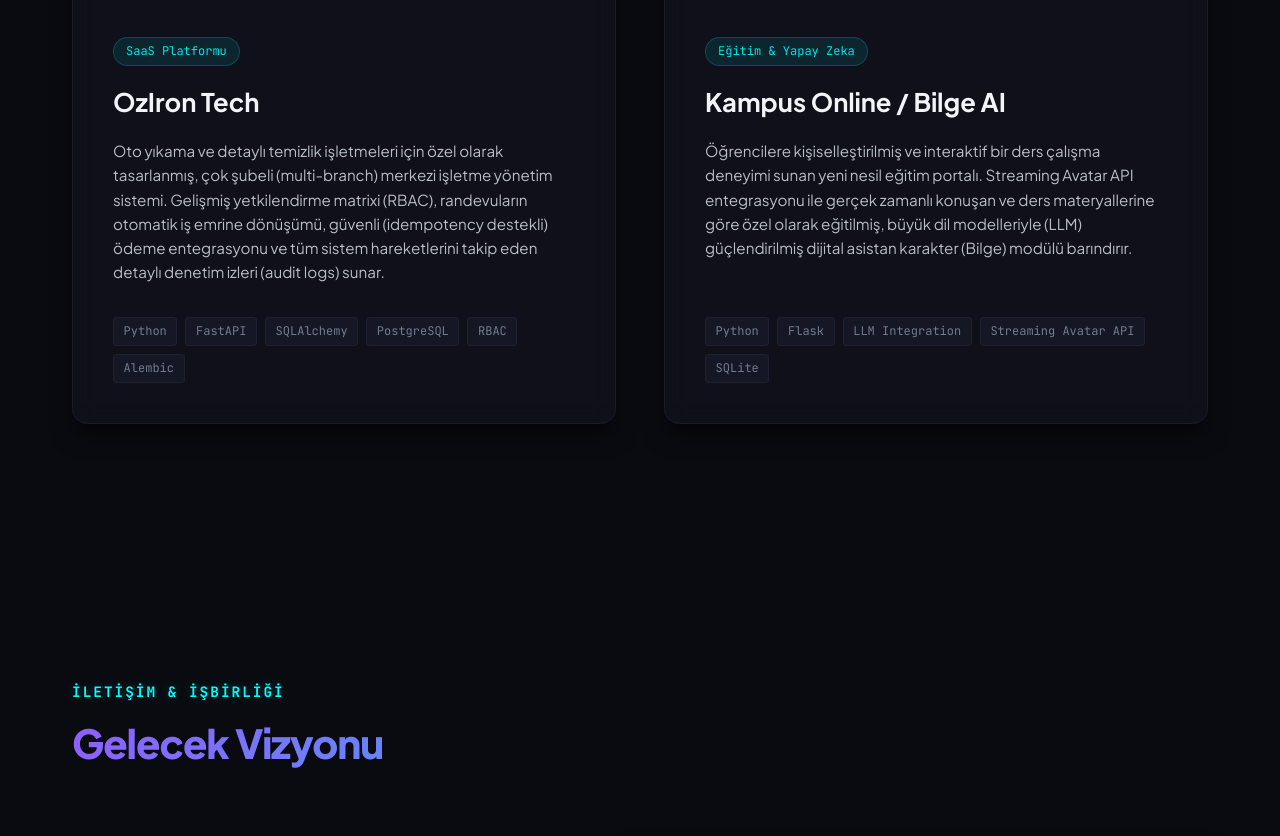
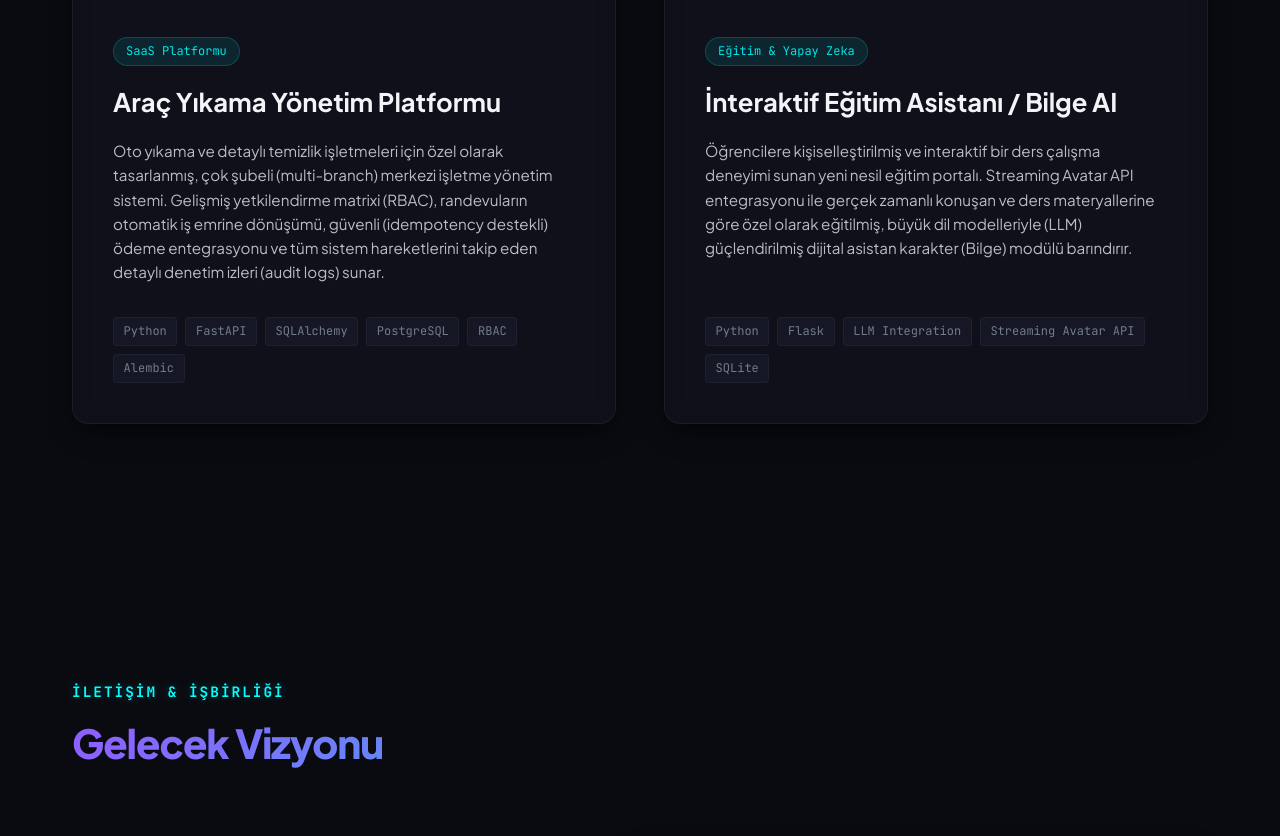
Before and after one commit to ozdemirkaya/ozdemirkaya.github.io, a website: page index.html in a window 1280 px wide. Shown: the part 3164-4000 px from the top of the page. Drawn offline with nearby package versions, Linux system fonts and the light colour scheme.

Commit message:
Rename project titles in showcase section

```diff
--- a/index.html
+++ b/index.html
@@ -253,7 +253,7 @@
         <!-- Project 1: OzIron Tech -->
         <div class="project-card glass-panel reveal">
           <div class="project-img-wrapper">
-            <img src="assets/oziron_tech.png" alt="OzIron Tech Dashboard" class="project-img">
+            <img src="assets/oziron_tech.png" alt="Araç Yıkama Yönetim Platformu" class="project-img">
             <div class="project-overlay">
               <div class="project-links">
                 <a href="#" class="project-link-btn" title="Detayları İncele" aria-label="Detaylar"><i data-lucide="layers" style="width: 18px; height: 18px;"></i></a>
@@ -263,7 +263,7 @@
           </div>
           <div class="project-body">
             <div class="project-badge">SaaS Platformu</div>
-            <h3 class="project-title">OzIron Tech</h3>
+            <h3 class="project-title">Araç Yıkama Yönetim Platformu</h3>
             <p class="project-desc">
               Oto yıkama ve detaylı temizlik işletmeleri için özel olarak tasarlanmış, çok şubeli (multi-branch) merkezi işletme yönetim sistemi.
               Gelişmiş yetkilendirme matrixi (RBAC), randevuların otomatik iş emrine dönüşümü, güvenli (idempotency destekli) ödeme entegrasyonu
@@ -283,7 +283,7 @@
         <!-- Project 2: Kampus Online / Bilge AI -->
         <div class="project-card glass-panel reveal">
           <div class="project-img-wrapper">
-            <img src="assets/bilge_ai.png" alt="Bilge AI Platform" class="project-img">
+            <img src="assets/bilge_ai.png" alt="İnteraktif Eğitim Asistanı / Bilge AI" class="project-img">
             <div class="project-overlay">
               <div class="project-links">
                 <a href="#" class="project-link-btn" title="Detayları İncele" aria-label="Detaylar"><i data-lucide="sparkles" style="width: 18px; height: 18px;"></i></a>
@@ -293,7 +293,7 @@
           </div>
           <div class="project-body">
             <div class="project-badge">Eğitim & Yapay Zeka</div>
-            <h3 class="project-title">Kampus Online / Bilge AI</h3>
+            <h3 class="project-title">İnteraktif Eğitim Asistanı / Bilge AI</h3>
             <p class="project-desc">
               Öğrencilere kişiselleştirilmiş ve interaktif bir ders çalışma deneyimi sunan yeni nesil eğitim portalı.
               Streaming Avatar API entegrasyonu ile gerçek zamanlı konuşan ve ders materyallerine göre özel olarak eğitilmiş,
```
